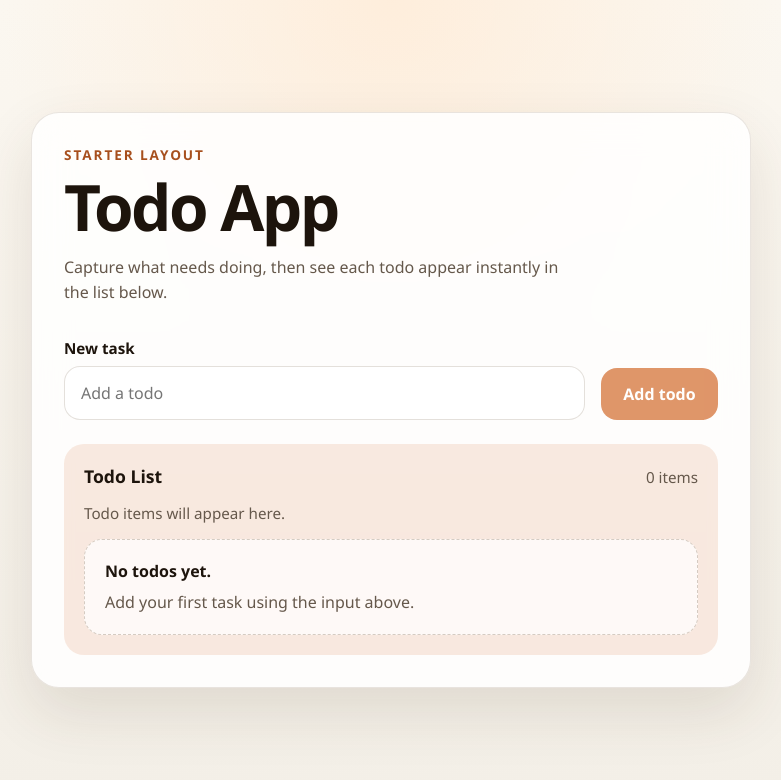
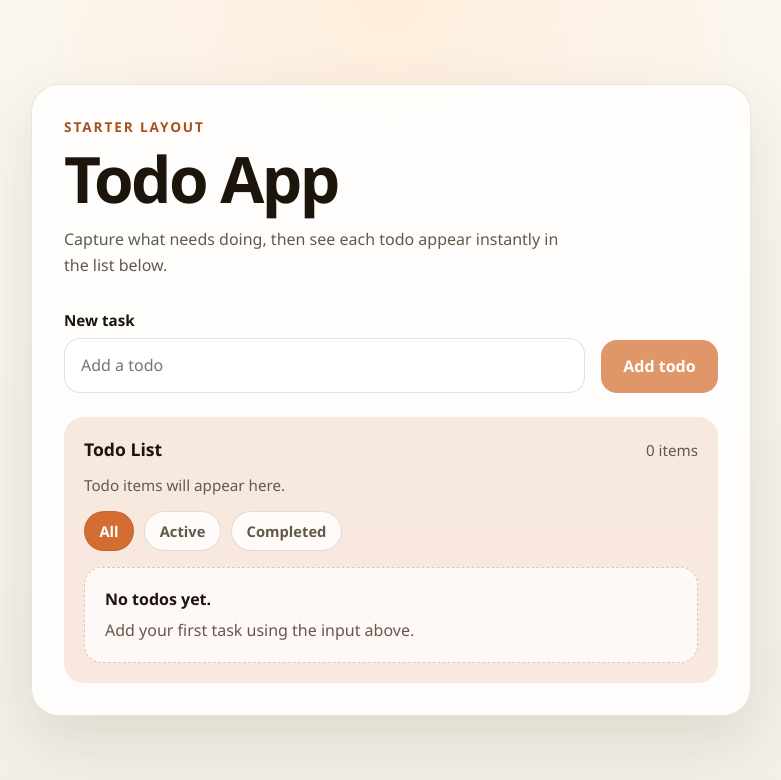
Before and after one commit to fangmartin/todo, a Next.js app: page / in a window 1280 px wide. Shown: the top 780 px of the page, without its empty margins (249-1030 px from the left). Built offline with nearby package versions, Linux system fonts and the light colour scheme.

Commit message:
Add todo filters

```diff
--- a/app/globals.css
+++ b/app/globals.css
@@ -160,6 +160,43 @@ input {
   font-size: 0.95rem;
 }
 
+.todo-filters {
+  display: flex;
+  flex-wrap: wrap;
+  gap: 0.65rem;
+  margin-top: 1rem;
+}
+
+.todo-filter-button {
+  padding: 0.55rem 0.9rem;
+  border: 1px solid rgba(108, 85, 59, 0.18);
+  border-radius: 999px;
+  background: rgba(255, 255, 255, 0.78);
+  color: var(--muted);
+  font-size: 0.92rem;
+  font-weight: 700;
+  transition:
+    border-color 120ms ease,
+    background-color 120ms ease,
+    color 120ms ease,
+    transform 120ms ease;
+}
+
+.todo-filter-button[aria-pressed="true"] {
+  border-color: rgba(167, 79, 29, 0.28);
+  background: var(--accent);
+  color: white;
+}
+
+.todo-filter-button:focus-visible {
+  outline: 2px solid rgba(211, 109, 49, 0.45);
+  outline-offset: 3px;
+}
+
+.todo-filter-button:hover {
+  transform: translateY(-1px);
+}
+
 .empty-state {
   margin-top: 1rem;
   padding: 1.25rem;
--- a/app/page.tsx
+++ b/app/page.tsx
@@ -8,7 +8,15 @@ type Todo = {
   completed: boolean;
 };
 
+type TodoFilter = "all" | "active" | "completed";
+
 export const TODO_STORAGE_KEY = "todo-app.todos";
+
+const FILTER_OPTIONS: Array<{ label: string; value: TodoFilter }> = [
+  { label: "All", value: "all" },
+  { label: "Active", value: "active" },
+  { label: "Completed", value: "completed" },
+];
 
 const isStoredTodo = (value: unknown): value is Todo => {
   if (!value || typeof value !== "object") {
@@ -63,12 +71,36 @@ const writeStoredTodos = (todos: Todo[]) => {
 export default function HomePage() {
   const [draft, setDraft] = useState("");
   const [todos, setTodos] = useState<Todo[]>([]);
+  const [filter, setFilter] = useState<TodoFilter>("all");
   const [errorMessage, setErrorMessage] = useState("");
   const [hasLoadedTodos, setHasLoadedTodos] = useState(false);
   const nextTodoId = useRef(1);
 
   const trimmedDraft = draft.trim();
-  const todoCountLabel = `${todos.length} item${todos.length === 1 ? "" : "s"}`;
+  const visibleTodos = todos.filter((todo) => {
+    if (filter === "active") {
+      return !todo.completed;
+    }
+
+    if (filter === "completed") {
+      return todo.completed;
+    }
+
+    return true;
+  });
+  const todoCountLabel = `${visibleTodos.length} item${visibleTodos.length === 1 ? "" : "s"}`;
+  const emptyStateTitle =
+    filter === "active"
+      ? "No active todos."
+      : filter === "completed"
+        ? "No completed todos."
+        : "No todos yet.";
+  const emptyStateCopy =
+    filter === "active"
+      ? "Add a task or mark a completed one as active."
+      : filter === "completed"
+        ? "Complete a task to see it here."
+        : "Add your first task using the input above.";
 
   useEffect(() => {
     const restoredTodos = readStoredTodos();
@@ -163,14 +195,30 @@ export default function HomePage() {
           </div>
 
           <p className="section-note">
-            {todos.length
+            {visibleTodos.length
               ? "Todo items appear here as soon as you add them."
-              : "Todo items will appear here."}
+              : filter === "all"
+                ? "Todo items will appear here."
+                : "Switch filters to view other todos."}
           </p>
 
-          {todos.length ? (
+          <div className="todo-filters" aria-label="Filter todos">
+            {FILTER_OPTIONS.map((option) => (
+              <button
+                key={option.value}
+                className="todo-filter-button"
+                type="button"
+                aria-pressed={filter === option.value}
+                onClick={() => setFilter(option.value)}
+              >
+                {option.label}
+              </button>
+            ))}
+          </div>
+
+          {visibleTodos.length ? (
             <ul className="todo-items" aria-label="Current todos">
-              {todos.map((todo) => (
+              {visibleTodos.map((todo) => (
                 <li
                   className={`todo-item${todo.completed ? " todo-item-completed" : ""}`}
                   key={todo.id}
@@ -203,10 +251,8 @@ export default function HomePage() {
             </ul>
           ) : (
             <div className="empty-state" role="status" aria-live="polite">
-              <p className="empty-state-title">No todos yet.</p>
-              <p className="empty-state-copy">
-                Add your first task using the input above.
-              </p>
+              <p className="empty-state-title">{emptyStateTitle}</p>
+              <p className="empty-state-copy">{emptyStateCopy}</p>
             </div>
           )}
         </section>
```
Also changed, not shown: 1 other file (tests, documents, lock files or other folders).
